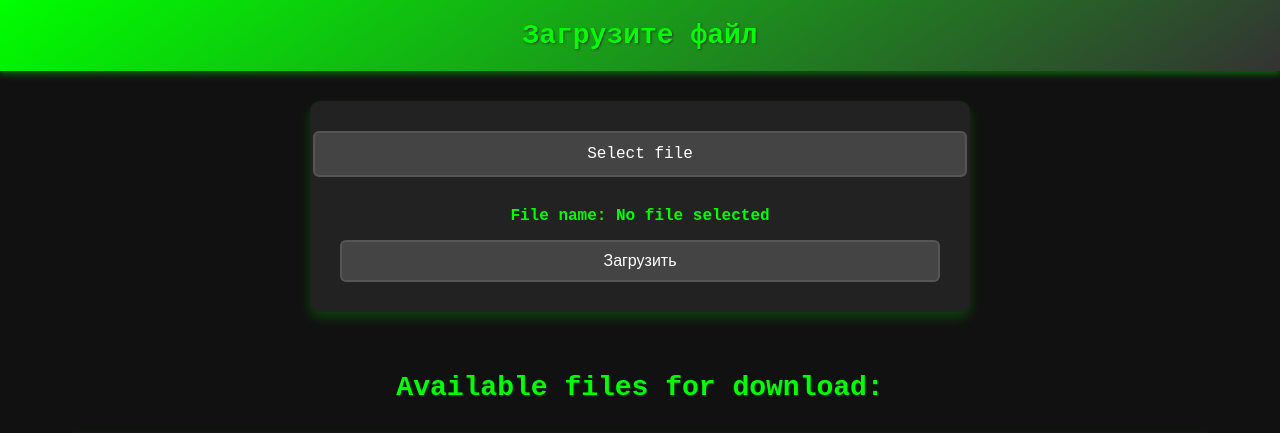
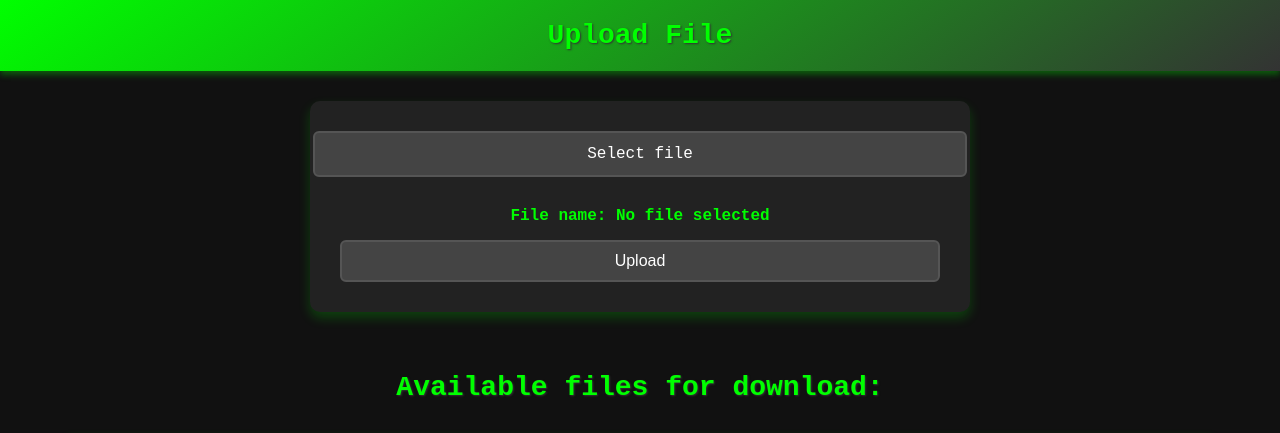
Before and after one commit to davidN1324-byte/W-Server, a FastAPI app: page / in a window 1280 px wide. Shown: the top 433 px of the page. Run offline with FastAPI, Linux system fonts and the light colour scheme; data that the repository does not hold is empty.

Commit message:
Update index.html

```diff
--- a/templates/index.html
+++ b/templates/index.html
@@ -9,7 +9,7 @@
 </head>
 <body>
     <header>
-        <h1>Загрузите файл</h1>
+        <h1>Upload File</h1>
         <div id="message" style="display: none; color: red;"></div>
         <div id="loading" style="display: none;">Loading file, please wait...</div>
     </header>
@@ -21,7 +21,7 @@
                 <input type="file" name="file" id="fileInput" onchange="updateFileInfo()">
             </label>
             <div id="fileInfo" class="file-info">File name: <span id="fileName"> No file selected</span></div>
-            <input type="submit" value="Загрузить">
+            <input type="submit" value="Upload">
         </form>
 
         <section class="file-section">
```
